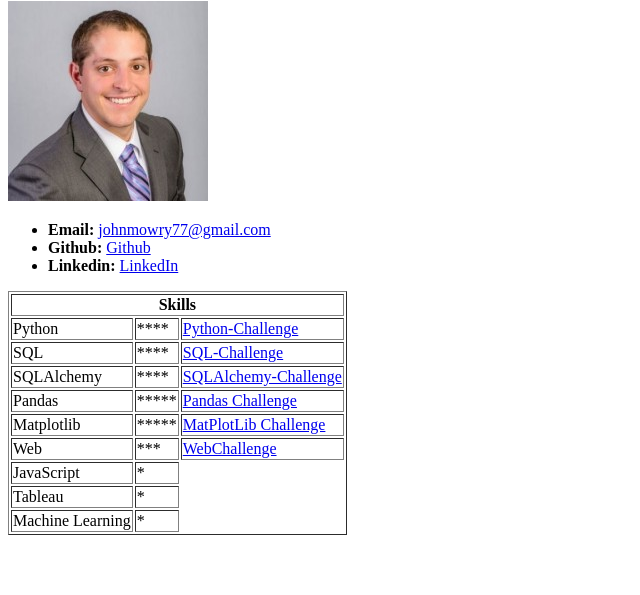
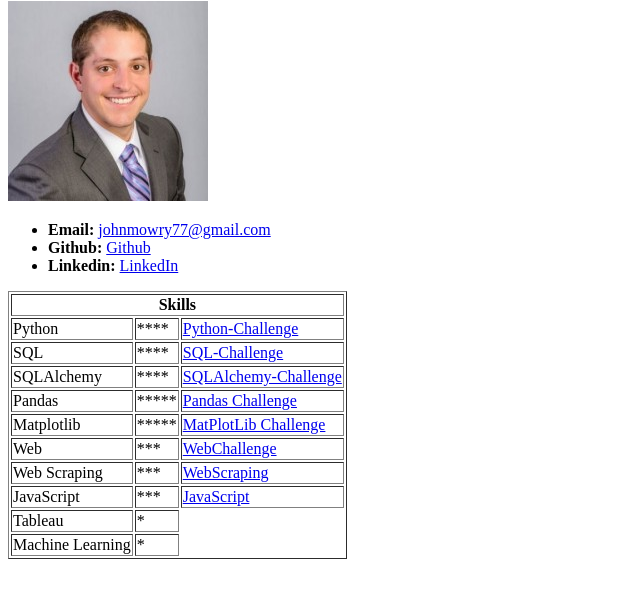
Before and after one commit to JohnMowry77/johnmowry77.github.io, a plain HTML site: page index.html in a window 1280 px wide. Shown: the part 79-674 px from the top of the page, without its empty margins (0-640 px from the left). Drawn offline with Linux system fonts and the light colour scheme.

Commit message:
javascript

```diff
--- a/index.html
+++ b/index.html
@@ -66,10 +66,16 @@
         <td>***</td>
         <td><a href='https://github.com/JohnMowry77/Web-Design-Challenge'> WebChallenge</a></td>
       </tr>
+      </tr>
+      <td>Web Scraping</td>
+        <td>***</td>
+        <td><a href='https://github.com/JohnMowry77/Web-Design-Challenge'> WebScraping</a></td>
+      </tr>
 
   		<tr>
   			<td>JavaScript</td>
-  			<td>*</td>
+  			<td>***</td>
+        <td><a href='https://github.com/JohnMowry77/javascript-challenge.git'> JavaScript</a></td>
   		</tr>
   		<tr>
   			<td>Tableau</td>
```
